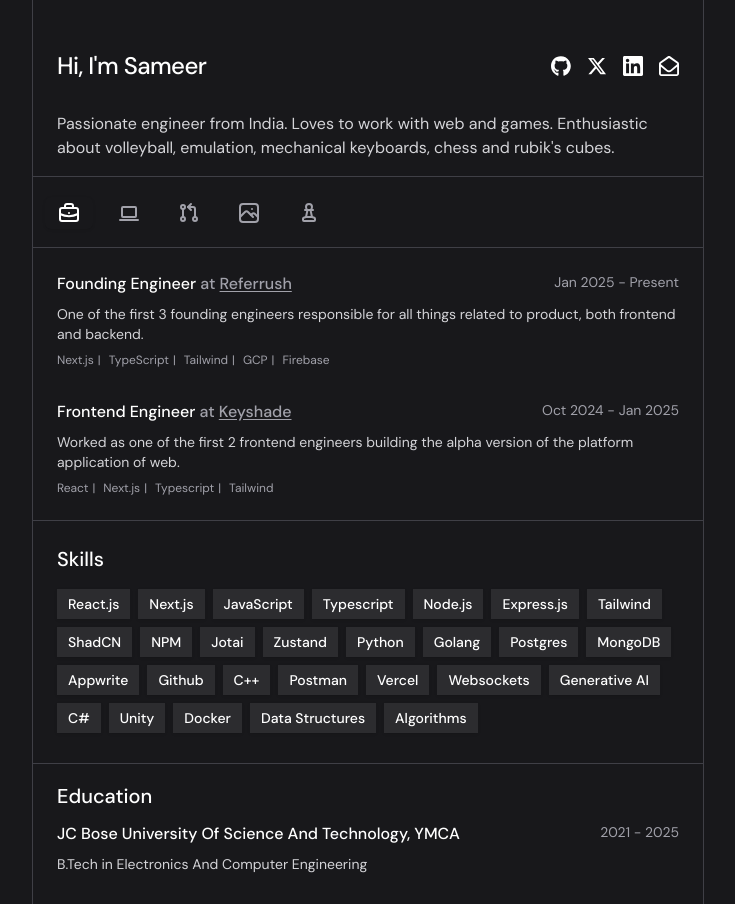
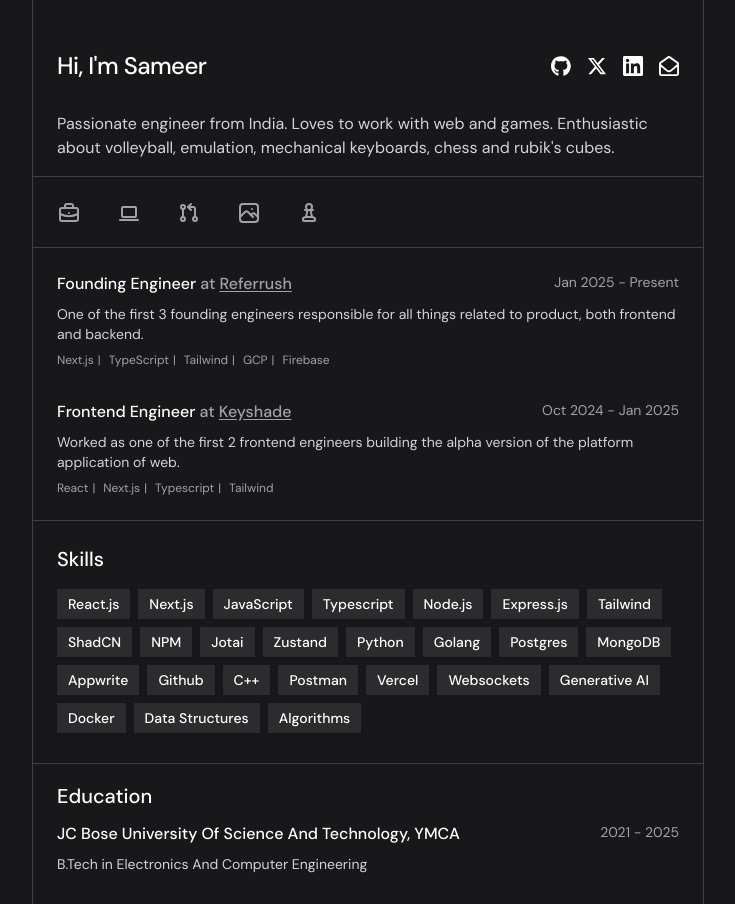
Before and after one commit to poswalsameer/Updated-Portfolio, a Next.js app in the folder portfolio/: page / in a window 1280 px wide. Shown: the whole page, without its empty margins (272-1007 px from the left). Built offline with nearby package versions, Linux system fonts and the light colour scheme; what chess-web-api would draw is missing.

Commit message:
added tooltips

```diff
--- a/portfolio/src/components/portfolio-body/index.tsx
+++ b/portfolio/src/components/portfolio-body/index.tsx
@@ -7,6 +7,7 @@
 import OpenSource from "@/components/open-source"
 import WorkExperience from "@/components/work-experience"
 import { Tabs, TabsList, TabsTrigger } from "@/components/ui/tabs"
+import { Tooltip, TooltipContent, TooltipProvider, TooltipTrigger } from "@/components/ui/tooltip"
 import { Briefcase, Laptop, GitPullRequest, Gallery as GalleryIcon, ChessPawn } from "../svgs"
 
 const tabsConfig = [
@@ -22,19 +23,29 @@
 
   return (
     <BlurFade delay={blurFadeDelay * 8} className="w-full flex max-w-2xl py-6 border-b border-zinc-700">
+      <TooltipProvider delayDuration={100}>
         <Tabs defaultValue={tab} onValueChange={setTab} className="flex flex-col gap-y-4 w-full">
           <TabsList className="bg-transparent px-3 flex gap-x-1 sm:gap-x-3 justify-start">
             {tabsConfig.map((t) => {
               const Icon = t.icon
               return (
+                <Tooltip key={t.id}>
+                  <TooltipTrigger asChild>
                     <TabsTrigger
-                key={t.id}
                       value={t.id}
                       className="flex items-center justify-center h-8 px-3 data-[state=active]:text-white text-zinc-400 data-[state=active]:bg-zinc-900 data-[state=active]:underline data-[state=active]:underline-offset-2"
                       style={{ WebkitTapHighlightColor: "transparent" }}
                     >
                       <Icon />
                     </TabsTrigger>
+                  </TooltipTrigger>
+                  <TooltipContent
+                    side="top"
+                    className="border border-zinc-700 bg-zinc-900 text-zinc-100 rounded-none text-sm px-2 py-1"
+                  >
+                    {t.label}
+                  </TooltipContent>
+                </Tooltip>
               )
             })}
           </TabsList>
@@ -47,6 +58,7 @@
             {tab === "chess" && <ChessStats />}
           </div>
         </Tabs>
+      </TooltipProvider>
     </BlurFade>
   )
 }
--- a/portfolio/src/constants/index.ts
+++ b/portfolio/src/constants/index.ts
@@ -1,4 +1,4 @@
-export const blurFadeDelay = 0.04;
+export const blurFadeDelay = 0.04
 
 export const experiences = [
   {
@@ -17,7 +17,7 @@
     link: "https://www.keyshade.io",
     technologies: ['React', 'Next.js', 'Typescript', 'Tailwind'],
   },
-];
+]
 
 export const projects = [
   {
@@ -76,7 +76,7 @@
     link: "https://trackrlife.vercel.app/",
     technologies: ['Next.js', 'Typescript', 'Tailwind', "Next Auth", "React Drag and Drop"],
   },
-];
+]
 
 export const openSource = [
   {
@@ -121,7 +121,7 @@
     link: "https://github.com/Bot-Rakshit/bm_frontend/pull/145",
     technologies: ['React', 'Javascript', 'Tailwind'],
   },
-];
+]
 
 export const education = [
   {
@@ -154,8 +154,8 @@
   "Vercel",
   "Websockets",
   "Generative AI",
-  "C#",
-  "Unity",
+  // "C#",
+  // "Unity",
   "Docker",
   "Data Structures",
   "Algorithms"
```
Lines whose indentation alone changed are shown as unchanged.
